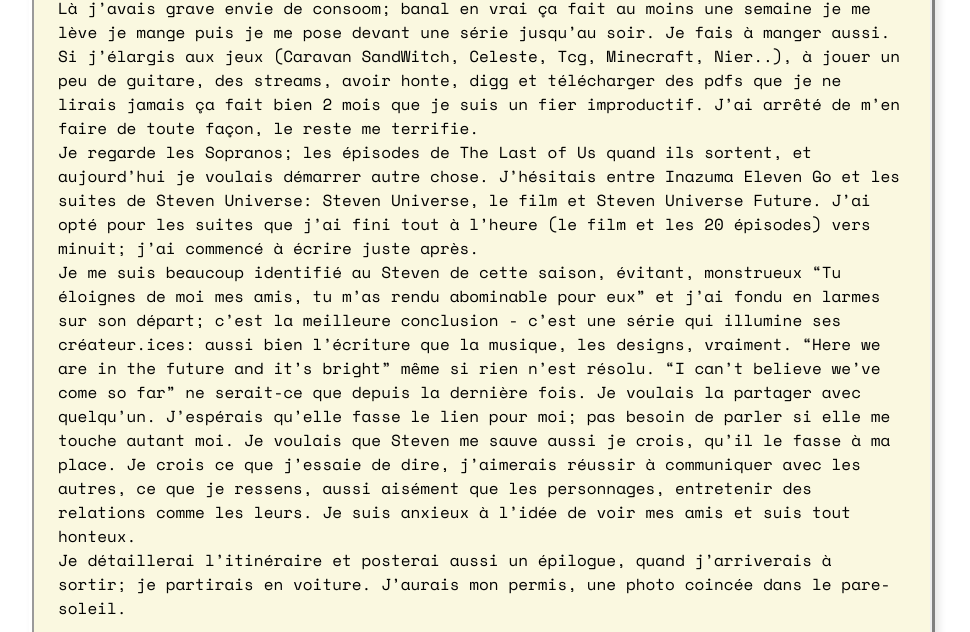
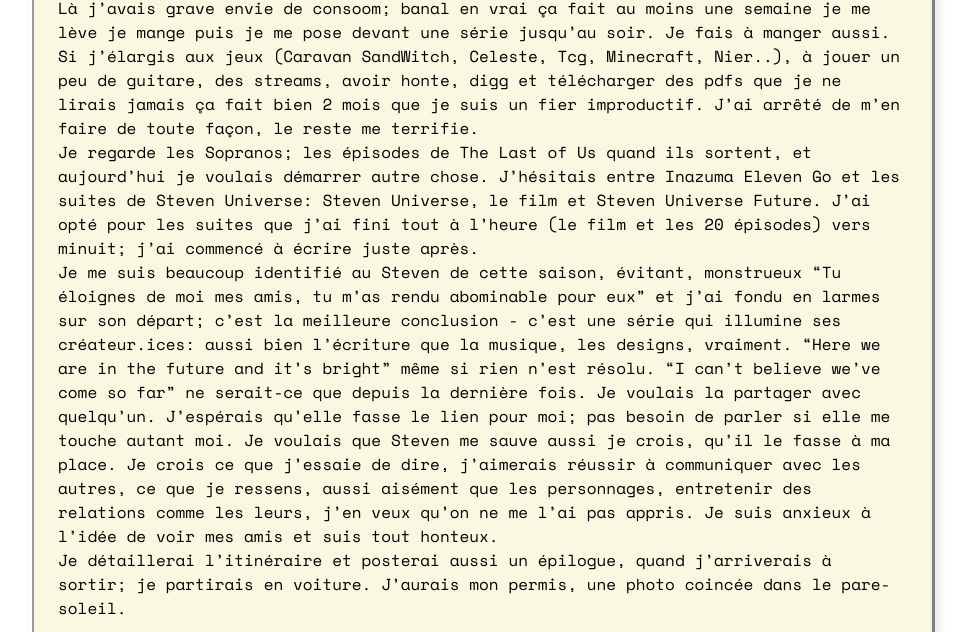
Before and after one commit to 3imaginaryboys3/3imaginaryboys3.github.io, a Jekyll site: the page built from _posts/2025-05-30-mr-universe.md, in a window 1280 px wide and 900 px high, scrolled down 533 px, cut to the strip 0-632 px from the top of the window. Shown: the whole strip, without its empty margins (158-1128 px from the left). Built offline with Jekyll 4.4.1, drawn with Linux system fonts in a browser that asks for light colours; some web fonts are replaced; comment, search, counter and statistics services are not loaded.

Commit message:
Update 2025-05-30-mr-universe.md

```diff
--- a/_posts/2025-05-30-mr-universe.md
+++ b/_posts/2025-05-30-mr-universe.md
@@ -11,7 +11,7 @@ Je sais pas avec qui en parler. Je peux plus trop parler à la personne qui me l
 J’ai repris quelques mois plus tard et là impossible de s’arrêter j’ai tout reregardé: je me prenais une claque à chaque épisode. C'est devenu mon confort show pendant un moment -avec les vidéos essais, les édits, les shorts théorie et foreshadowing . Alors j’ai harcelé d’autres amis, ma mère bref mais là je peux pas forcer plus haha ≧﹏≦ 	donc je vais faire un post.
 Là j’avais grave envie de consoom; banal en vrai ça fait au moins une semaine je me lève je mange puis je me pose devant une série jusqu’au soir. Je fais à manger aussi. Si j’élargis aux jeux (Caravan SandWitch, Celeste, Tcg, Minecraft, Nier..), à jouer un peu de guitare, des streams, avoir honte, digg et télécharger des pdfs que je ne lirais jamais ça fait bien 2 mois que je suis un fier improductif. J’ai arrêté de m’en faire de toute façon, le reste me terrifie.
 Je regarde les Sopranos; les épisodes de The Last of Us quand ils sortent, et aujourd’hui  je voulais démarrer autre chose. J’hésitais entre Inazuma Eleven Go et les suites de Steven Universe: Steven Universe, le film et Steven Universe Future. J’ai opté pour les suites que j’ai fini tout à l’heure (le film et les 20 épisodes) vers minuit; j’ai commencé à écrire juste après.
-Je me suis beaucoup identifié au Steven de cette saison, évitant, monstrueux “Tu éloignes de moi mes amis, tu m'as rendu abominable pour eux” et j’ai fondu en larmes sur son départ; c’est la meilleure conclusion - c'est une série qui illumine ses créateur.ices: aussi bien l’écriture que la musique, les designs, vraiment. “Here we are in the future and it’s bright” même si rien n’est résolu. “I can’t believe we’ve come so far” ne serait-ce que depuis la dernière fois. Je voulais la partager avec quelqu’un. J'espérais qu’elle fasse le lien pour moi; pas besoin de parler si elle me touche autant moi. Je voulais que Steven me sauve aussi je crois, qu’il le fasse à ma place. Je crois ce que j’essaie de dire, j’aimerais réussir à communiquer avec les autres, ce que je ressens, aussi aisément que les personnages, entretenir des relations comme les leurs. Je suis anxieux à l’idée de voir mes amis et suis tout honteux.
+Je me suis beaucoup identifié au Steven de cette saison, évitant, monstrueux “Tu éloignes de moi mes amis, tu m'as rendu abominable pour eux” et j’ai fondu en larmes sur son départ; c’est la meilleure conclusion - c'est une série qui illumine ses créateur.ices: aussi bien l’écriture que la musique, les designs, vraiment. “Here we are in the future and it’s bright” même si rien n’est résolu. “I can’t believe we’ve come so far” ne serait-ce que depuis la dernière fois. Je voulais la partager avec quelqu’un. J'espérais qu’elle fasse le lien pour moi; pas besoin de parler si elle me touche autant moi. Je voulais que Steven me sauve aussi je crois, qu’il le fasse à ma place. Je crois ce que j’essaie de dire, j’aimerais réussir à communiquer avec les autres, ce que je ressens, aussi aisément que les personnages, entretenir des relations comme les leurs, j'en veux qu'on ne me l'ai pas appris. Je suis anxieux à l’idée de voir mes amis et suis tout honteux.
 Je détaillerai l'itinéraire et posterai aussi un épilogue, quand j’arriverais à sortir; je partirais en voiture. J’aurais mon permis, une photo coincée dans le pare-soleil.
 
 <iframe width="560" height="315" src="https://www.youtube.com/embed/cnOjtL4O3cY?si=q-M5i_Fxvtn6IRNa" title="YouTube video player" frameborder="0" allow="accelerometer; autoplay; clipboard-write; encrypted-media; gyroscope; picture-in-picture; web-share" referrerpolicy="strict-origin-when-cross-origin" allowfullscreen></iframe>
```
